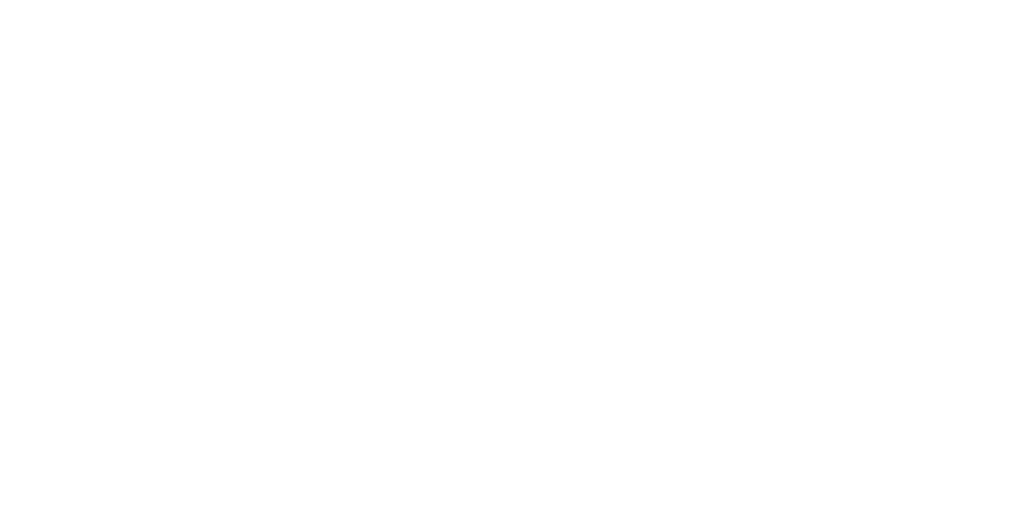
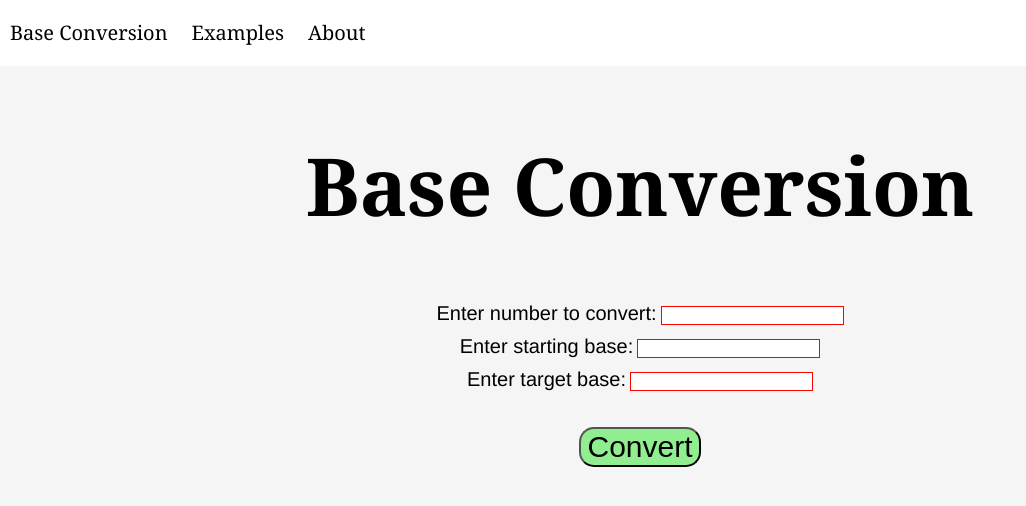
Before and after one commit to JacobG122503/SE319Midterm, a plain HTML site: page index.html in a window 1280 px wide. Shown: the whole page, without its empty margins (0-1026 px from the left). Drawn offline with Linux system fonts and the light colour scheme.

Commit message:
navbar and basic page formatting

```diff
--- /dev/null
+++ b/index.css
@@ -0,0 +1,30 @@
+h1{
+    font-family: Georgia, 'Times New Roman', Times, serif;
+    font-size: 80px;
+}
+
+input {
+    border: 1px solid red;
+}
+
+body {
+    text-align: center;
+    background-color: whitesmoke;
+    padding-top: 0px;
+}
+
+label{
+    font-size: 20px;
+    font-family:'Franklin Gothic Medium', 'Arial Narrow', Arial, sans-serif;
+    font-color: red;
+}
+
+.input-space {
+    margin-top: 10px;
+}
+
+button {
+    font-size: 30px;
+    border-radius: 15px;
+    background-color: lightgreen;
+}
--- a/index.html
+++ b/index.html
@@ -4,8 +4,47 @@
     <meta charset="UTF-8">
     <meta name="viewport" content="width=device-width, initial-scale=1.0">
     <title>Base Conversion</title>
+    <link rel="stylesheet" href="./index.css">
+    <link rel="stylesheet" href="./navbar.css">
+
 </head>
 <body>
 
+  <header data-bs-theme="dark">
+    <div class="navbar_">
+        <div style="text-align: left;">
+        <a href="index.html" class="bttn btn-2">Base Conversion</a>
+          <a href="examples.html" class="bttn btn-1">Examples</a>
+          <a href="about.html" class="bttn btn-2">About</a>
+        </div>
+        </div>
+  </header>
+
+    <h1>Base Conversion</h1>
+    <div class="input-space">
+    <label for="toConvert">Enter number to convert:</label>
+    <input type="text" id="toConvert" onkeypress="handleKeyPress(event)">
+    <br>
+    </div>
+
+    <div class="input-space">
+    <label for="fromBase">Enter starting base:</label>
+    <input type="text" id="fromBase" onkeypress="handleKeyPress(event)">
+    <br>
+    </div>
+
+    <div class="input-space">
+    <label for="toBase">Enter target base:</label>
+    <input type="text" id="toBase" onkeypress="handleKeyPress(event)">
+    </div>
+
+    <br><br>
+    <button onclick="convert()">Convert</button>
+    <h3 id="convert"></h3>
+
+    <h3 id="output"></h3>
+
+    <script src="index.js"></script>
+
 </body>
 </html>
--- /dev/null
+++ b/navbar.css
@@ -0,0 +1,67 @@
+h1 {
+    padding-top: 10px;
+    padding-bottom: 10px;
+}
+
+.btn-2:hover {
+    background-color: aliceblue;
+}
+
+.btn-1:hover {
+    background-color: aliceblue;
+}
+
+.bttn {
+    --bs-btn-bg: transparent;
+    --bs-btn-border-width: 0px;
+    --bs-btn-border-color: transparent;
+    --bs-btn-border-radius: 0px;
+    --bs-btn-hover-border-color: transparent;
+    --bs-btn-disabled-opacity: 0.65;
+    display: inline-block;
+    padding: 10px 10px;
+    font-family:Cambria, Cochin, Georgia, Times, 'Times New Roman', serif;
+    font-size: 20px;
+    font-weight: 400;
+    line-height: 1.5;
+    color: black;
+    text-align: center;
+    text-decoration: none;
+    vertical-align: middle;
+    cursor: pointer;
+    -webkit-user-select: none;
+    -moz-user-select: none;
+    user-select: none;
+    border: 0px solid transparent;
+    background-color: var(--bs-btn-bg);
+    transition: color .15s ease-in-out, background-color .15s ease-in-out, border-color .15s ease-in-out, box-shadow .15s ease-in-out;
+
+}
+
+
+body {
+    margin: 0px 0px;
+}
+
+.navbar_ {
+    background-color: white;
+    --bs-navbar-padding-x: 0;
+    --bs-navbar-padding-y: 0.5rem;
+    --bs-navbar-color: rgba(var(--bs-emphasis-color-rgb), 0.65);
+    --bs-navbar-hover-color: rgba(var(--bs-emphasis-color-rgb), 0.8);
+    --bs-navbar-disabled-color: rgba(var(--bs-emphasis-color-rgb), 0.3);
+    --bs-navbar-active-color: rgba(var(--bs-emphasis-color-rgb), 1);
+    --bs-navbar-brand-padding-y: 0.3125rem;
+    --bs-navbar-brand-margin-end: 1rem;
+    --bs-navbar-brand-font-size: 1.25rem;
+    --bs-navbar-brand-color: rgba(var(--bs-emphasis-color-rgb), 1);
+    --bs-navbar-brand-hover-color: rgba(var(--bs-emphasis-color-rgb), 1);
+    --bs-navbar-nav-link-padding-x: 0.5rem;
+    position: relative;
+    display: flex;
+    flex-wrap: wrap;
+    align-items: center;
+    justify-content: space-between;
+    padding: var(--bs-navbar-padding-y) var(--bs-navbar-padding-x)
+
+}
```
Also changed, not shown: examples.html (added, +170 -0 lines).
